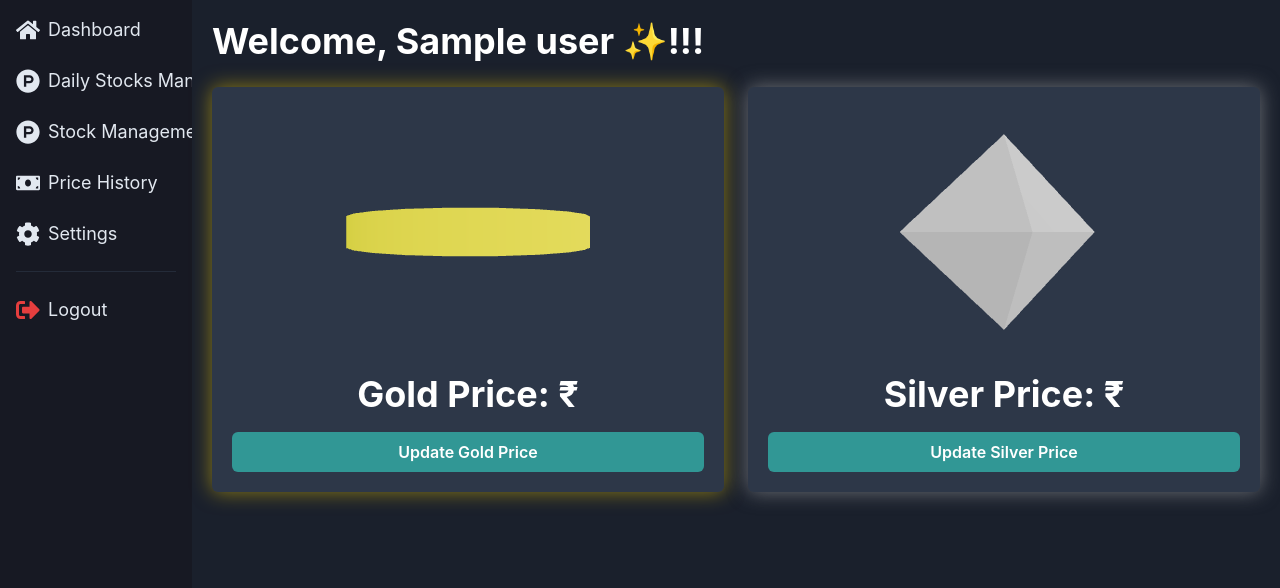
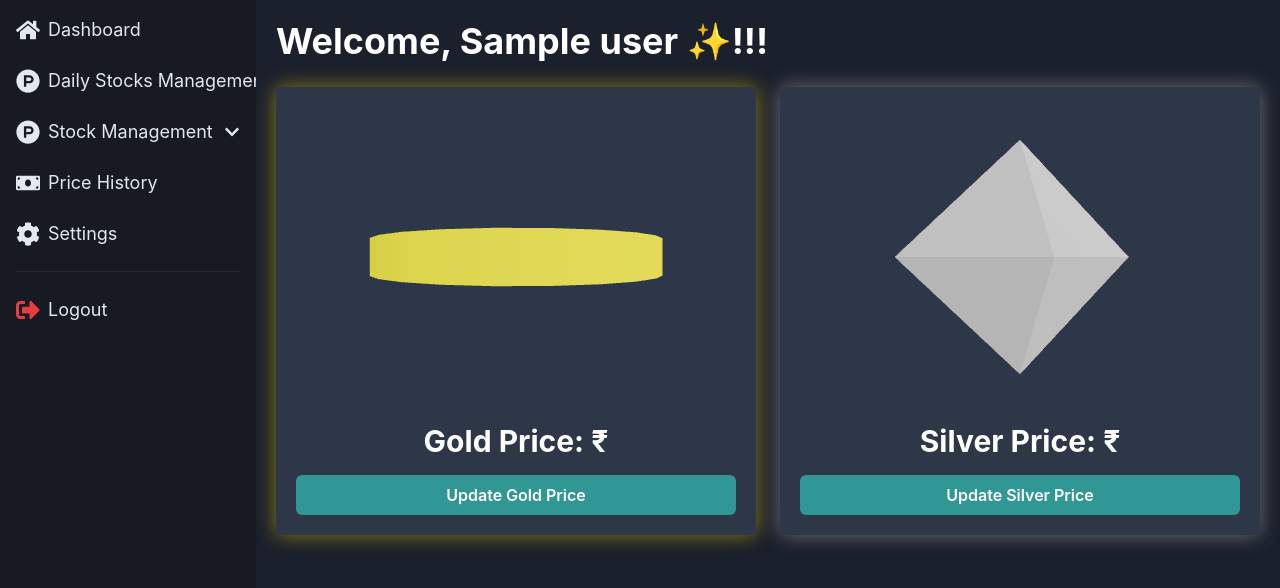
Before and after one commit to endou18/MahashaktiJewellers, a React (Create React App) app: page /home in a window 1280 px wide. Shown: the top 588 px of the page. Built offline with nearby package versions, Linux system fonts and the light colour scheme; no server answers; sample sign-in values are in the browser's storage.

Commit message:
CssChanges

```diff
--- a/src/Component/All.css
+++ b/src/Component/All.css
@@ -1,7 +1,9 @@
 select option{
     background-color: black !important;
 }
-
+.css-10ygog {
+  width: 20vw !important;
+}
 .custom-loader {
     border: 8px solid rgba(255, 255, 255, 0.3); /* Light border */
     border-left-color: #0bc5ea; /* Cyan border */
--- a/src/Component/Dashboard.js
+++ b/src/Component/Dashboard.js
@@ -1,19 +1,21 @@
 import React, { useState, useEffect, useRef } from 'react';
-import { Box, Heading, Flex, Spinner, Button, Input, useToast, Grid } from '@chakra-ui/react';
+import { Box, Heading, Flex, Spinner, Button, Input, useToast, Grid, useBreakpointValue } from '@chakra-ui/react';
 import { Canvas, useFrame } from '@react-three/fiber';
 import { OrbitControls } from '@react-three/drei';
 import { motion } from 'framer-motion';
 import "./All.css";
 
 const MotionHeading = motion(Heading);
-
+function capitalizeFirstLetter(string) {
+  return string.charAt(0).toUpperCase() + string.slice(1).toLowerCase();
+}
 // 3D Gold Coin Component with Glow Effect
 const GoldCoin = () => {
   const mesh = useRef();
   useFrame(() => (mesh.current.rotation.y += 0.01)); // Rotate the coin
 
   return (
-    <mesh ref={mesh} scale={3}> {/* Increase the size */}
+    <mesh ref={mesh} scale={3}>
       <cylinderGeometry args={[1, 1, 0.2, 32]} />
       <meshStandardMaterial color="gold" emissive="yellow" emissiveIntensity={0.5} /> {/* Add emissive property for glow */}
     </mesh>
@@ -26,7 +28,7 @@ const SilverGem = () => {
   useFrame(() => (mesh.current.rotation.y += 0.01)); // Rotate the gem
 
   return (
-    <mesh ref={mesh} scale={3}> {/* Increase the size */}
+    <mesh ref={mesh} scale={3}>
       <octahedronGeometry args={[1, 0]} />
       <meshStandardMaterial color="silver" emissive="white" emissiveIntensity={0.3} /> {/* Add emissive property for glow */}
     </mesh>
@@ -43,11 +45,14 @@ const Dashboard = (props) => {
   const [newSilverPrice, setNewSilverPrice] = useState('');
   const toast = useToast();
 
+  // Responsive sizes for Canvas
+  const canvasSize = useBreakpointValue({ base: 200, md: 250, lg: 300 });
+
   // Fetch the prices from the backend
   const fetchPrices = async () => {
     setLoading(true);
     try {
-      const response = await fetch('https://mahashaktibackend.onrender.com/api/prices');
+      const response = await fetch('http://localhost:5000/api/prices');
       const data = await response.json();
       setGoldPrice(data.gold_price);
       setSilverPrice(data.silver_price);
@@ -61,7 +66,7 @@ const Dashboard = (props) => {
   // Update gold price
   const updateGoldPrice = async () => {
     try {
-      const response = await fetch('https://mahashaktibackend.onrender.com/api/prices/gold', {
+      const response = await fetch('http://localhost:5000/api/prices/gold', {
         method: 'PUT',
         headers: { 'Content-Type': 'application/json' },
         body: JSON.stringify({ gold_price: newGoldPrice || goldPrice }),
@@ -85,13 +90,11 @@ const Dashboard = (props) => {
       });
     }
   };
-  function capitalizeFirstLetter(string) {
-    return string.charAt(0).toUpperCase() + string.slice(1).toLowerCase();
-  }
+
   // Update silver price
   const updateSilverPrice = async () => {
     try {
-      const response = await fetch('https://mahashaktibackend.onrender.com/api/prices/silver', {
+      const response = await fetch('http://localhost:5000/api/prices/silver', {
         method: 'PUT',
         headers: { 'Content-Type': 'application/json' },
         body: JSON.stringify({ silver_price: newSilverPrice || silverPrice }),
@@ -138,11 +141,12 @@ const Dashboard = (props) => {
         animate={{ opacity: 1, y: 0 }}
         transition={{ duration: 1 }}
         whileHover={{ textShadow: '0px 0px 8px rgba(255, 255, 255, 0.8)' }}
+        fontSize={{ base: '2xl', md: '3xl', lg: '4xl' }} // Responsive font sizes
       >
         Welcome, {props.data?.name ? capitalizeFirstLetter(props.data.name) : ''} ✨!!!
       </MotionHeading>
 
-      <Grid templateColumns="repeat(2, 1fr)" gap={6}>
+      <Grid templateColumns={{ base: '1fr', md: 'repeat(2, 1fr)' }} gap={6}>
         <Flex
           color="white"
           bg="gray.700"
@@ -151,15 +155,15 @@ const Dashboard = (props) => {
           flexDirection="column"
           alignItems="center"
           justifyContent="center"
-          boxShadow="0 0 20px rgba(255, 215, 0, 0.5)" // Glowing effect for gold box
+          boxShadow="0 0 20px rgba(255, 215, 0, 0.5)"
         >
-          <Canvas style={{ height: 250, width: 250 }}>
+          <Canvas style={{ height: canvasSize, width: canvasSize }}>
             <ambientLight intensity={0.5} />
             <directionalLight position={[5, 5, 5]} />
             <GoldCoin />
             <OrbitControls />
           </Canvas>
-          <Heading size="xl" mt={4}>
+          <Heading size="xl" mt={4} fontSize={{ base: 'lg', md: '2xl', lg: '3xl' }}>
             Gold Price: ₹{goldPrice}
           </Heading>
           {editGoldMode ? (
@@ -194,15 +198,15 @@ const Dashboard = (props) => {
           flexDirection="column"
           alignItems="center"
           justifyContent="center"
-          boxShadow="0 0 20px rgba(192, 192, 192, 0.5)" // Glowing effect for silver box
+          boxShadow="0 0 20px rgba(192, 192, 192, 0.5)"
         >
-          <Canvas style={{ height: 250, width: 250 }}>
+          <Canvas style={{ height: canvasSize, width: canvasSize }}>
             <ambientLight intensity={0.5} />
             <directionalLight position={[5, 5, 5]} />
             <SilverGem />
             <OrbitControls />
           </Canvas>
-          <Heading size="xl" mt={4}>
+          <Heading size="xl" mt={4} fontSize={{ base: 'lg', md: '2xl', lg: '3xl' }}>
             Silver Price: ₹{silverPrice}
           </Heading>
           {editSilverMode ? (
--- a/src/Component/ViewStock.js
+++ b/src/Component/ViewStock.js
@@ -201,7 +201,7 @@ const ViewStock = (props) => {
 
   return (
     <Flex height="100vh" bg="gray.900">
-      <Sidebar onLogout={handleLogout} />
+      <Sidebar  onLogout={handleLogout} />
 
       <Box flex="1" p={10} color="white">
         <Heading mb={6} size="lg" color="whiteAlpha.900" textAlign="center">
```
